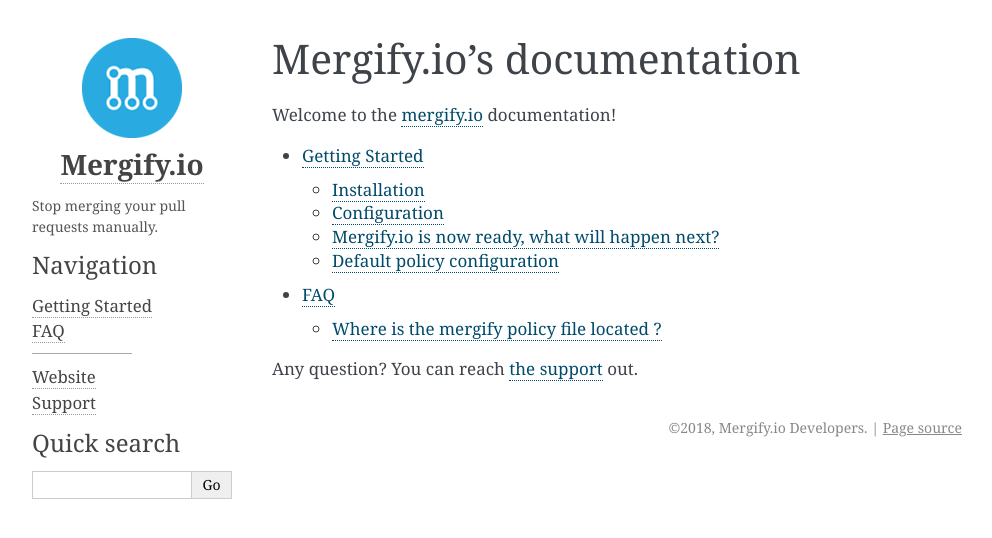
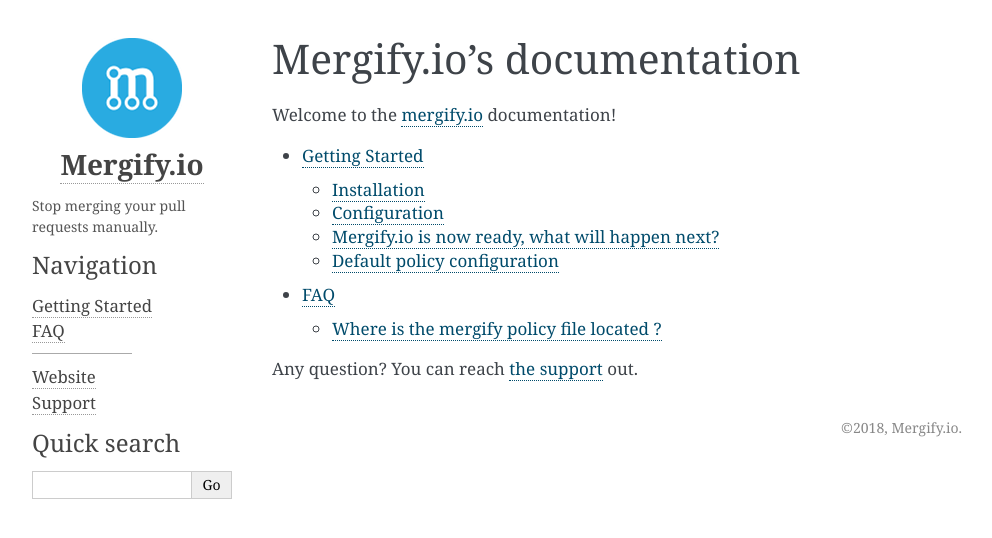
Before and after one commit to Mergifyio/mergify, a Sphinx documentation site: the page built from doc/source/index.rst, in a window 1280 px wide. Shown: the top 538 px of the page, without its empty margins (148-1140 px from the left). Built offline with Sphinx 7.4.7, drawn with Linux system fonts in a browser that asks for light colours.

Commit message:
doc: layout update

```diff
--- a/doc/source/conf.py
+++ b/doc/source/conf.py
@@ -53,8 +53,7 @@
 
 # General information about the project.
 project = u'Mergify.io'
-copyright = u'%s, Mergify.io Developers' % datetime.date.today().year
-# author = u''
+copyright = u'%s, Mergify.io' % datetime.date.today().year
 
 # The version info for the project you're documenting, acts as replacement for
 # |version| and |release|, also used in various other places throughout the
@@ -113,9 +112,6 @@
 
 # If true, keep warnings as "system message" paragraphs in the built documents.
 # keep_warnings = False
-
-# If true, `todo` and `todoList` produce output, else they produce nothing.
-todo_include_todos = False
 
 
 # -- Options for HTML output ----------------------------------------------
@@ -216,10 +212,12 @@
 # If true, links to the reST sources are added to the pages.
 #
 # html_show_sourcelink = True
+html_show_sourcelink = False
 
 # If true, "Created using Sphinx" is shown in the HTML footer. Default is True.
 #
 # html_show_sphinx = True
+html_show_sphinx = False
 
 # If true, "(C) Copyright ..." is shown in the HTML footer. Default is True.
 #
```
